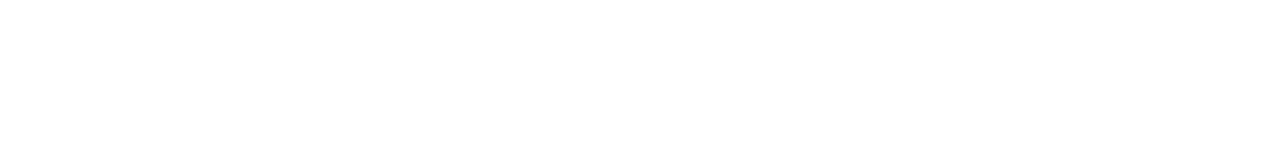
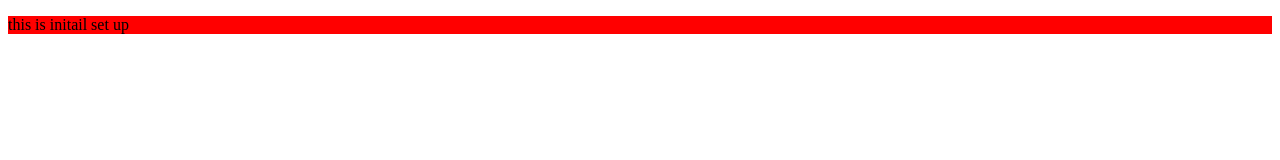
Before and after one commit to MahdevGiri/first_website, a plain HTML site: page index.html in a window 1280 px wide. Drawn offline with Linux system fonts and the light colour scheme.

Commit message:
next commit

```diff
--- a/index.html
+++ b/index.html
@@ -9,5 +9,6 @@
   </head>
   <body>
     <script src="index.js"></script>
+    <p>this is initail set up</p>
   </body>
 </html>
--- a/style.css
+++ b/style.css
@@ -0,0 +1,3 @@
+p {
+    background: red;
+}
```
